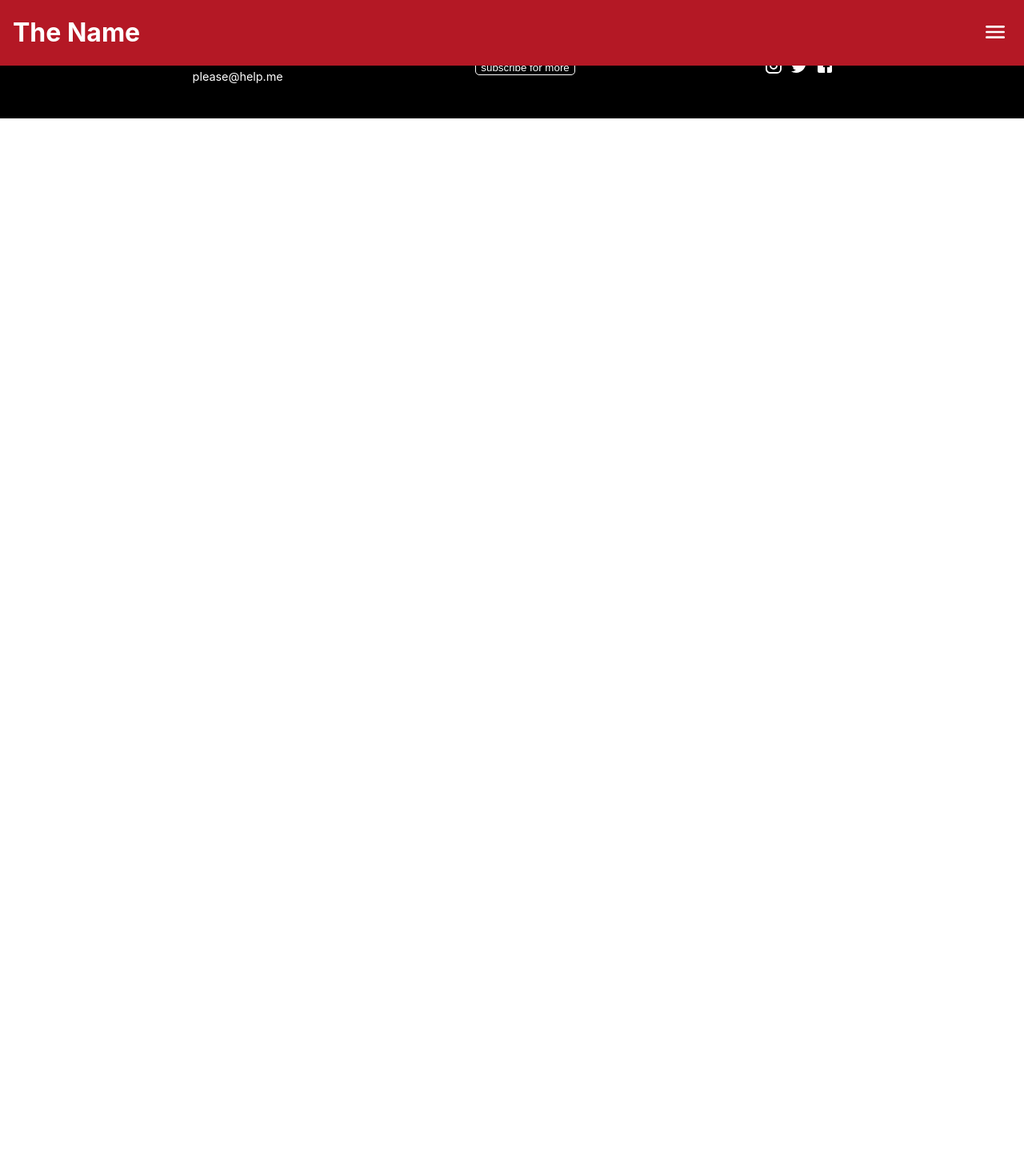
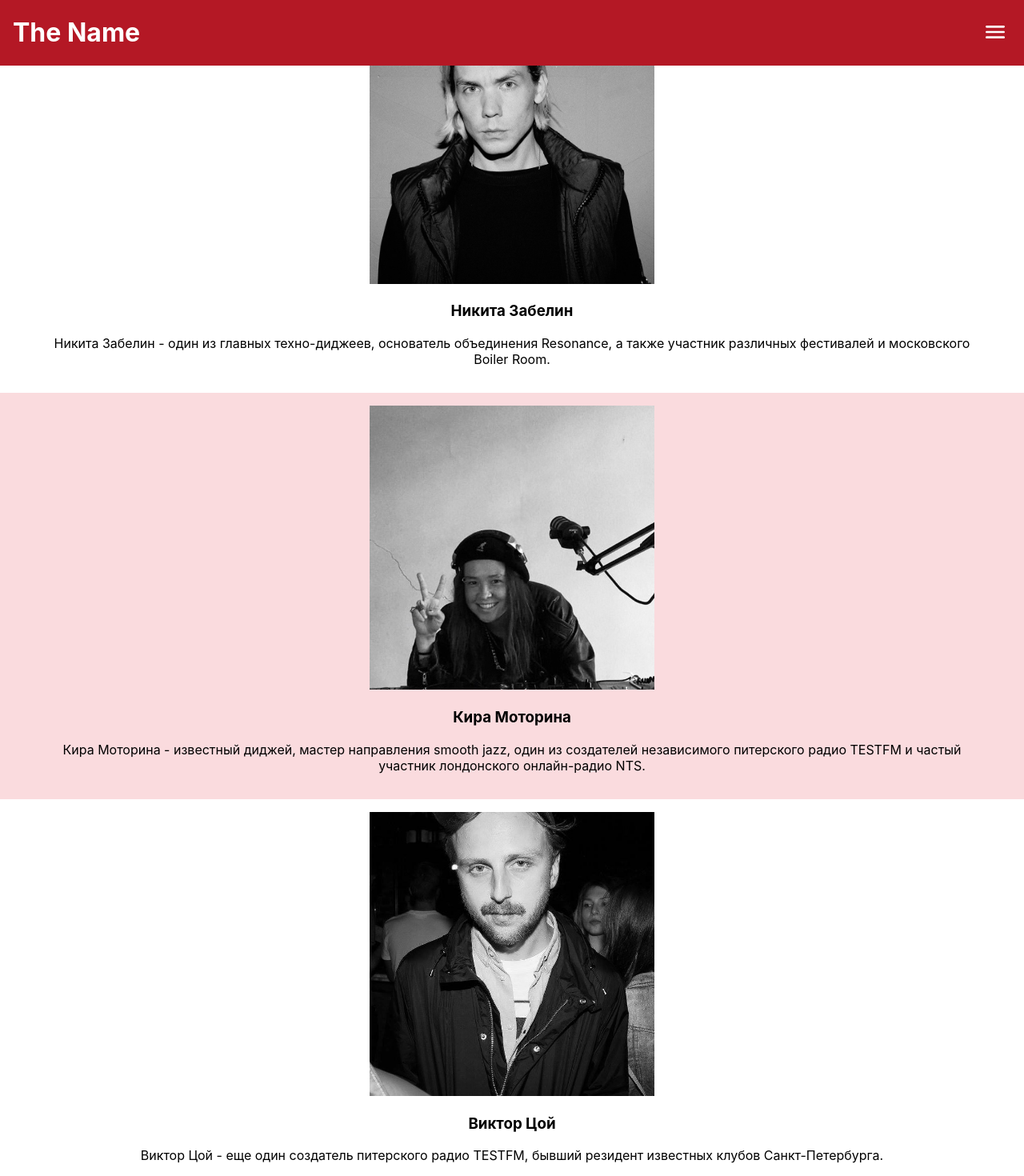
Before and after one commit to genar335/jolie_alien, a React (Create React App) app: page /team in a window 1280 px wide. Shown: the top 1470 px of the page at 80% size. Before the commit the page ends 800 px from the top, so only its background shows below. Built offline with nearby package versions, Linux system fonts and the light colour scheme.

Commit message:
team page rough mockup

```diff
--- a/src/App.js
+++ b/src/App.js
@@ -3,6 +3,7 @@ import './App.css';
 import Navbar from './components/layout/Navbar';
 import Footer from './components/layout/Footer';
 import About from './components/About.jsx';
+import Team from './components/Team.jsx';
 import { BrowserRouter as Router, Route } from 'react-router-dom';
 
 
@@ -29,9 +30,7 @@ function App() {
         )} />
 
         <Route exact path="/team" render={props => (
-          <div>
-            team info
-          </div>
+          <Team />
         )} />
 
         <Route exact path="/contact" render={props => (
--- a/src/components/About.jsx
+++ b/src/components/About.jsx
@@ -1,6 +1,6 @@
 import React from 'react';
 import './componentStyles/About.scss';
-import testPic from '../GAssets/testPic.jpg'
+import testPic from '../GAssets/testPic.jpg';
 
 function About(props) {
 
@@ -12,16 +12,16 @@ function About(props) {
             <div className="big-img-container">
                 <img src={testPic} alt="kartinka" id="abt-big-img"/>
             </div>
-            <div className="highlighted-text-div">
+            <div className="plain-text-div">
                 <p>Lorem ipsum dolor sit amet, consectetur adipiscing elit. Nam sit amet eleifend arcu, nec commodo lectus. Vestibulum mattis eros dictum, dictum sem id, sollicitudin risus. In lobortis quam id tortor pretium, vitae hendrerit ante vehicula. Donec ornare dolor quis odio rutrum, nec auctor tellus pellentesque. Interdum et malesuada fames ac ante ipsum primis in faucibus. Mauris quis vulputate velit. Nullam at tempus sem. Nulla in neque eget massa pretium scelerisque. Cras vitae turpis a enim luctus venenatis id sit amet purus.</p>
             </div>
-            <div className="regular-text-div">
+            <div className="highlighted-text-div">
                 <p>Sed venenatis lacus nec varius scelerisque. Sed consectetur porttitor ipsum ac imperdiet. Praesent vel nisl tortor. Etiam eu nibh non ex vestibulum rhoncus vel a orci. Fusce eget pretium lectus. Nulla in tellus turpis. Pellentesque eget felis vel nibh ornare vulputate non non mauris. Vivamus placerat placerat felis id malesuada. Nulla urna eros, congue eu lectus in, pellentesque ornare mi. In facilisis mi venenatis nunc dictum laoreet. Aliquam erat volutpat. Vivamus vehicula metus quam, eget tincidunt velit elementum vitae. Duis molestie neque ac lacus lacinia, at iaculis elit vulputate. Phasellus venenatis enim vitae nibh tempor, sit amet fringilla elit ultricies.</p>
             </div>
-            <div className="highlighted-text-div">
+            <div className="plain-text-div">
                 <p>Integer id gravida dolor. Quisque sed quam augue. Sed aliquet elit id suscipit suscipit. Ut condimentum vehicula auctor. Etiam imperdiet iaculis elit eu imperdiet. Etiam convallis, nulla quis posuere lacinia, ex leo pellentesque ex, quis mattis orci erat quis est. Suspendisse laoreet metus in metus dignissim dignissim.</p>
             </div>
-            <div className="regular-text-div">
+            <div className="highlighted-text-div">
                 <p>Integer vestibulum metus ac scelerisque aliquet. Aliquam tincidunt rhoncus sollicitudin. Fusce et lacinia ex, a accumsan urna. Donec eu felis ac dolor venenatis rhoncus et sed mauris. Donec nec tortor blandit ex sodales sollicitudin eget ac elit. Sed at mauris lacus. In viverra libero turpis, non dictum lectus suscipit ut. Ut vel pellentesque ipsum. Integer pulvinar mattis ante, eu dignissim urna. Nunc euismod non justo ut iaculis. Ut convallis mi id commodo cursus.</p>
             </div>
         </div>
--- a/src/components/Team.jsx
+++ b/src/components/Team.jsx
@@ -1,5 +1,9 @@
 import React from 'react';
 import './componentStyles/Team.scss';
+import nikita from '../GAssets/team/nikita.jpeg';
+import kira from '../GAssets/team/kira.jpeg';
+import viktor from '../GAssets/team/viktor_alive.jpeg';
+
 
 function Team(props) {
 
@@ -7,7 +11,21 @@ function Team(props) {
 
     return(
         <div className="team-main-container">
-
+            <div className="plain-member">
+                <img src={nikita} alt="Никита Забелин" id="nikita"></img>
+                <h3>Никита Забелин</h3>
+                <p>Никита Забелин - один из главных техно-диджеев, основатель объединения Resonance, а также участник различных фестивалей и московского Boiler Room.</p>
+            </div>
+            <div className="highlighted-member">
+                <img src={kira} alt="Кира Моторина" id="kira"></img>
+                <h3>Кира Моторина</h3>
+                <p>Кира Моторина - известный диджей, мастер направления smooth jazz, один из создателей независимого питерского радио TESTFM и частый участник лондонского онлайн-радио NTS.</p>
+            </div>
+            <div className="plain-member">
+                <img src={viktor} alt="Виктор Цой" id="viktor"></img>
+                <h3>Виктор Цой</h3>
+                <p>Виктор Цой - еще один создатель питерского радио TESTFM, бывший резидент известных клубов Санкт-Петербурга.</p>
+            </div>
         </div>
     );
 }
--- a/src/components/componentStyles/About.scss
+++ b/src/components/componentStyles/About.scss
@@ -15,12 +15,12 @@ $abt-highlight-color: #FFFBD7;
         }
     }
 
-    .highlighted-text-div{
+    .highlighted-text-div {
         padding: 1rem 3rem 1rem 3rem;
         background-color: $abt-highlight-color;
     }
 
-    .regular-text-div{
+    .plain-text-div {
         padding: 1rem 3rem 1rem 3rem;
         background-color: #fff;
     }
--- a/src/components/componentStyles/Team.scss
+++ b/src/components/componentStyles/Team.scss
@@ -1,3 +1,27 @@
+$team-main-color: #B41825;
+$team-highlight-color: #FADBDE;
+
 .team-main-container {
-    display: flex;
+    margin: 0;
+    padding: 0;
+
+    .highlighted-member {
+        background-color: $team-highlight-color;
+        padding: 1rem 3rem 1rem 3rem;
+
+        #kira {
+            width: 30%;
+        }
+    }
+    .plain-member {
+        background-color: #fff;
+        padding: 1rem 3rem 1rem 3rem;
+
+        #nikita {
+            width: 30%;
+        }
+        #viktor {
+            width: 30%;
+        }
+    }
 }
```
Also changed, not shown: src/GAssets/team/kira.jpeg, src/GAssets/team/nikita.jpeg.
